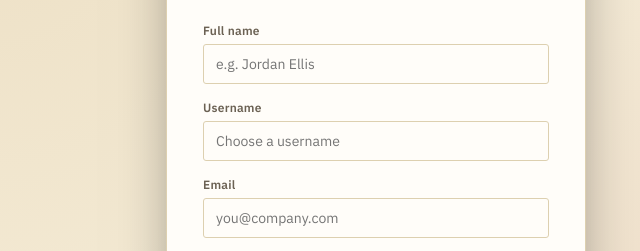
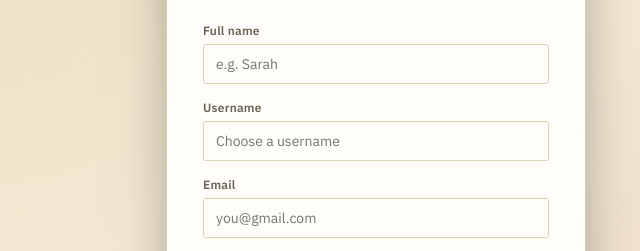
Before and after one commit to Manoj-DharmaLingam/LegalLens, a plain HTML site: page frontend/src/pages/RegisterPage.html in a window 1280 px wide. Shown: the part 215-466 px from the top of the page, 264-904 px from the left. Drawn offline with nearby package versions, Linux system fonts and the light colour scheme.

Commit message:
changed name

```diff
--- a/frontend/src/pages/RegisterPage.html
+++ b/frontend/src/pages/RegisterPage.html
@@ -19,7 +19,7 @@
     <form id="register-form" novalidate>
       <div class="form-row" id="row-fullName">
         <label for="fullName">Full name</label>
-        <input class="form-control" type="text" id="fullName" name="fullName" placeholder="e.g. Jordan Ellis">
+        <input class="form-control" type="text" id="fullName" name="fullName" placeholder="e.g. Sarah">
         <div class="form-error">Full name is required</div>
       </div>
 
@@ -31,7 +31,7 @@
 
       <div class="form-row" id="row-email">
         <label for="email">Email</label>
-        <input class="form-control" type="email" id="email" name="email" placeholder="you@company.com">
+        <input class="form-control" type="email" id="email" name="email" placeholder="you@gmail.com">
         <div class="form-error">A valid email is required</div>
       </div>
 
```
